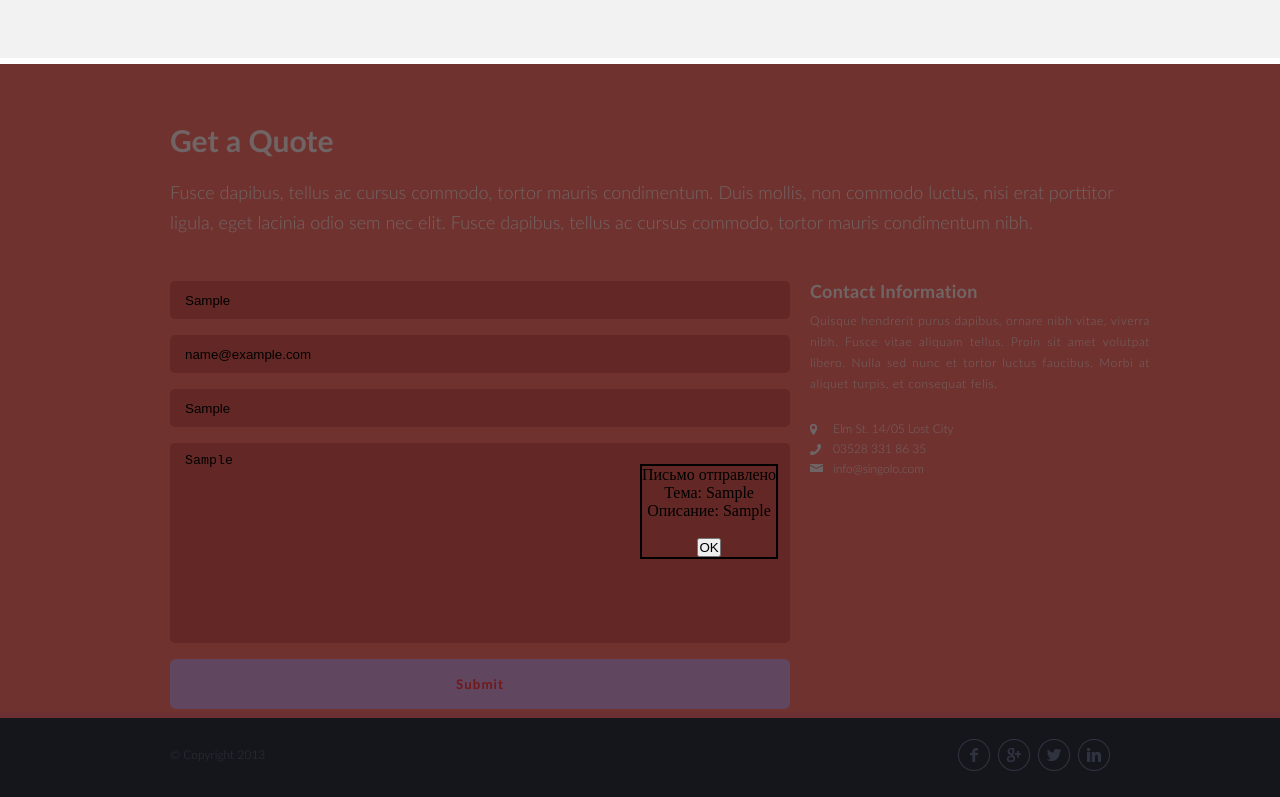
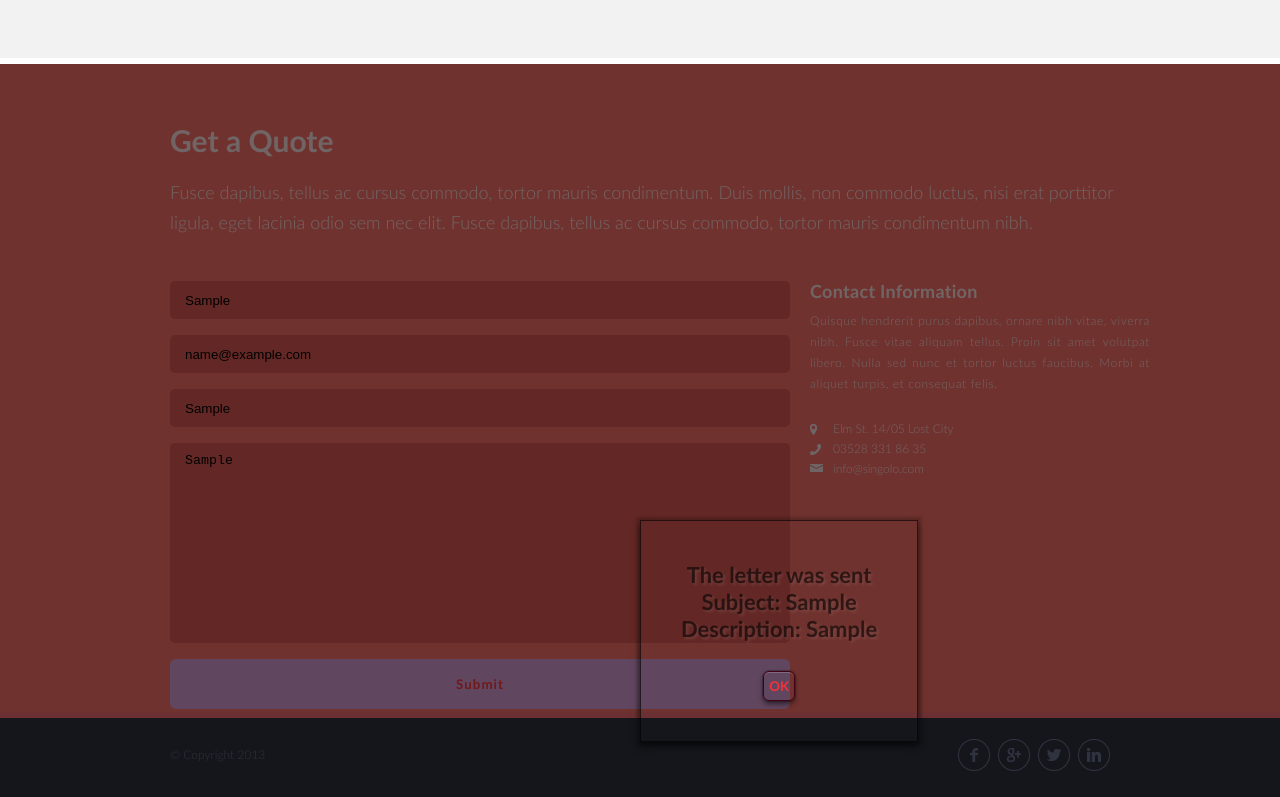
Before and after one commit to marrrrria/singolo, a plain HTML site: page index.html in a window 1280 px wide. Both pictures are taken after typing "Sample", "name@example.com", "Sample", "Sample" into the empty fields and a click on the input "Submit". Shown: the part 2745-3542 px from the top of the page. Drawn offline with Linux system fonts and the light colour scheme.

Commit message:
fix: change appearance of message block

```diff
--- a/index.html
+++ b/index.html
@@ -390,7 +390,7 @@
 
           <div id="message-block" class="hidden">
             <div id="message" >
-              <p>Письмо отправлено</p>
+              <p>The letter was sent</p>
               <p> <span id="result-subject"></span></p>
               <p> <span id="result-comment"></span></p>
               <br>
--- a/script.js
+++ b/script.js
@@ -111,18 +111,19 @@ FORM_SUBMIT.addEventListener("click", event => {
   ) {
     const topic = document.getElementById("subject").value.toString();
     if (topic) {
-      document.getElementById("result-subject").innerText = `Тема: ${topic}`;
+      document.getElementById("result-subject").innerText = `Subject: ${topic}`;
     } else {
-      document.getElementById("result-subject").innerText = "Без темы";
+      document.getElementById("result-subject").innerText = "Without subject ";
     }
 
     const describe = document.getElementById("comment").value.toString();
     if (describe) {
       document.getElementById(
         "result-comment"
-      ).innerText = `Описание: ${describe}`;
+      ).innerText = `Description: ${describe}`;
     } else {
-      document.getElementById("result-comment").innerText = "Без описания";
+      document.getElementById("result-comment").innerText =
+        "Without description";
     }
 
     document.getElementById("message-block").classList.remove("hidden");
--- a/style.css
+++ b/style.css
@@ -612,7 +612,7 @@ h5 {
 #message-block {
   position: absolute;
   width: 100vw;
-  height: 100vh;
+  height: 114vh;
   top: 0;
   left: 0;
   background: #0008;
@@ -620,12 +620,36 @@ h5 {
 #message-block.hidden {
   display: none;
 }
+#close-btn {
+  border: 1px solid #420014;
+  background-color: #62698400;
+  color: #f53239;
+  height: 30px;
+  border-radius: 6px;
+  font-family: "Lato-B";
+  transition: all 0.3s;
+  padding: 5px;
+  box-shadow: 0 1px rgba(255, 255, 255, 0.2) inset, 0 3px 5px rgba(0, 1, 6, 0.5),
+    0 0 1px 1px rgba(0, 1, 6, 0.2);
+}
+#close-btn:hover {
+  background-color: #574257f8;
+  color: #24147ef8;
+  cursor: pointer;
+}
+
 #message {
   position: absolute;
+  padding: 40px;
   top: 50%;
   left: 50%;
-  border: 2px solid black;
+  border: 1px solid rgba(0, 0, 0, 0.63);
   text-align: center;
+  font-family: "Lato-B", Verdana, sans-serif;
+  font-size: 22px;
+  box-shadow: 0 5px 7px rgba(0, 1, 6, 0.5), 0 0 3px 3px rgba(0, 1, 6, 0.2);
+  color: rgba(0, 0, 0, 0.6);
+  text-shadow: 2px 2px 3px rgba(255, 255, 255, 0.1);
 }
 
 .hidden {
```
